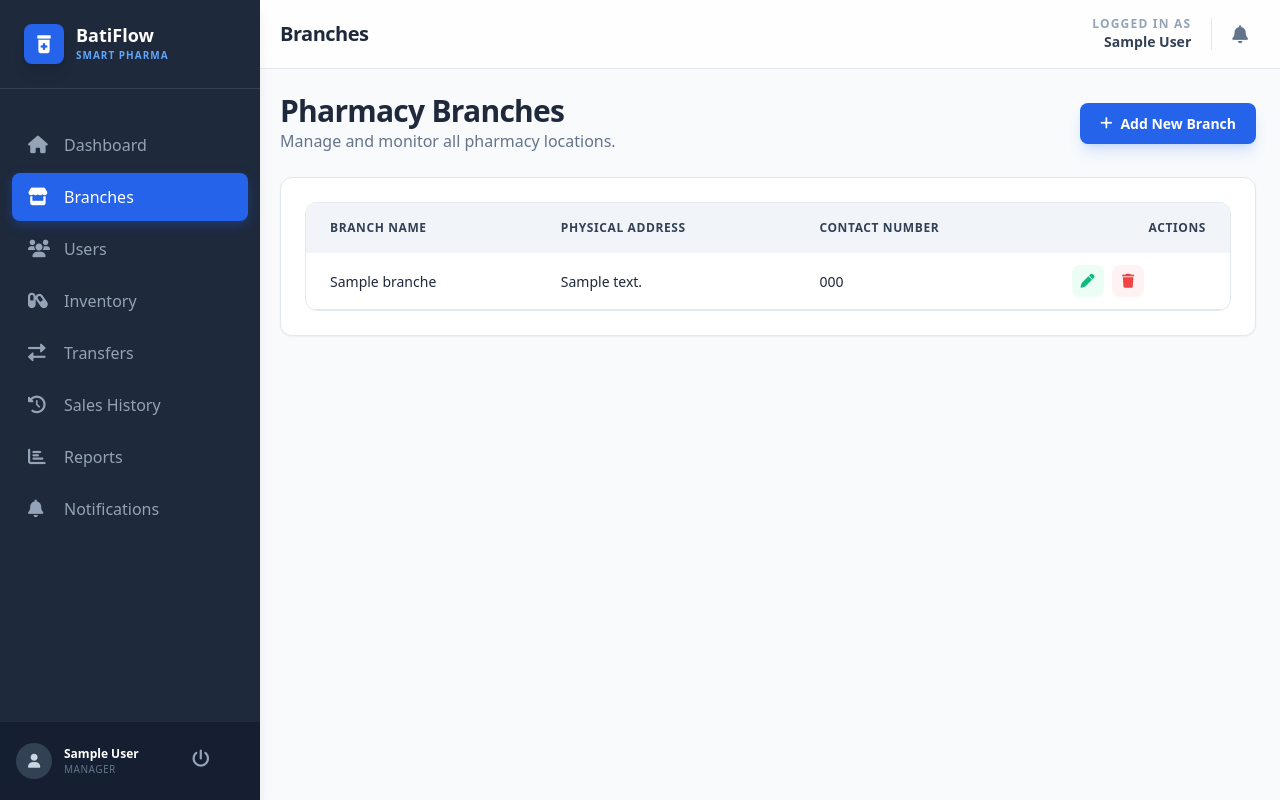
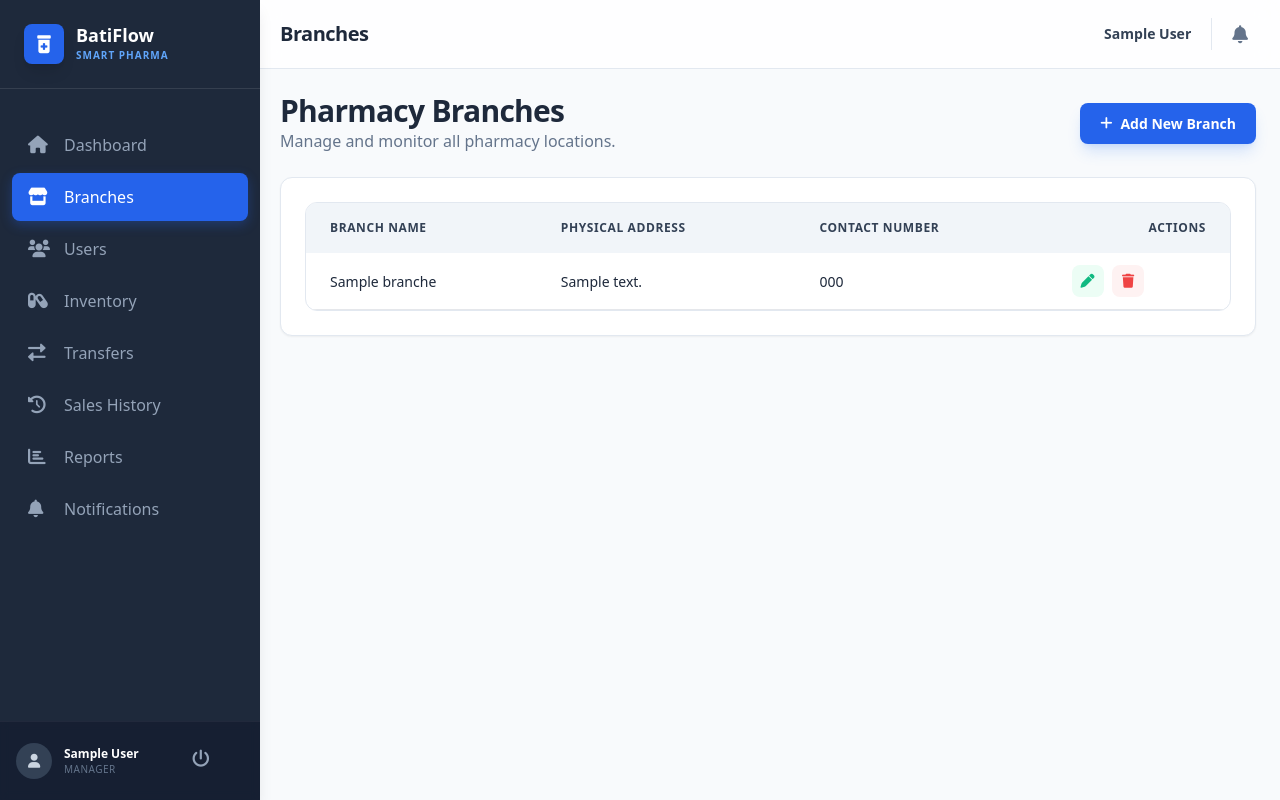
Before and after one commit to bati58/pharmacy-management-system, a PHP site: page /pharmacy-management-system/frontend/pages/branches.php in a window 1280 px wide. Run offline with PHP 8.4, Linux system fonts and the light colour scheme; the visitor is signed in with stand-in values (Sample User, id 1); tables that the repository leaves empty hold one stand-in row (values such as "Sample post"); data that the repository does not hold is empty; some libraries are stand-ins or nearby versions.

```diff
--- a/frontend/includes/navbar.php
+++ b/frontend/includes/navbar.php
@@ -18,7 +18,7 @@
     <div class="flex items-center space-x-3">
         <!-- Quick Actions or Info -->
         <div class="hidden md:flex flex-col items-end mr-2">
-            <span class="text-xs font-bold text-slate-400 uppercase tracking-widest">Logged in as</span>
+            <!-- <span class="text-xs font-bold text-slate-400 uppercase tracking-widest">Logged in as</span> -->
             <span class="text-sm font-semibold text-slate-700"><?php echo htmlspecialchars($_SESSION['name'] ?? ''); ?></span>
         </div>
 
```
